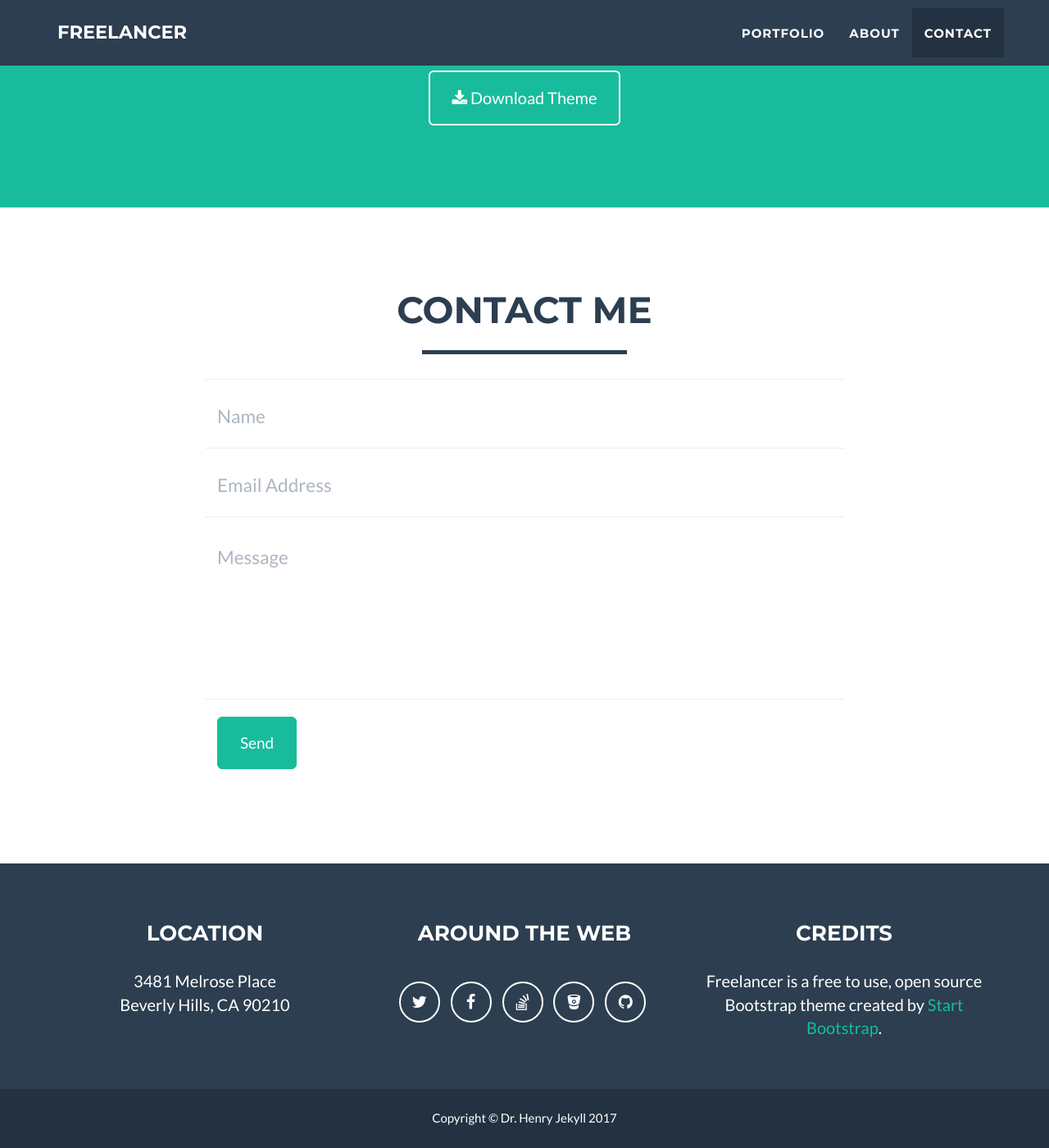
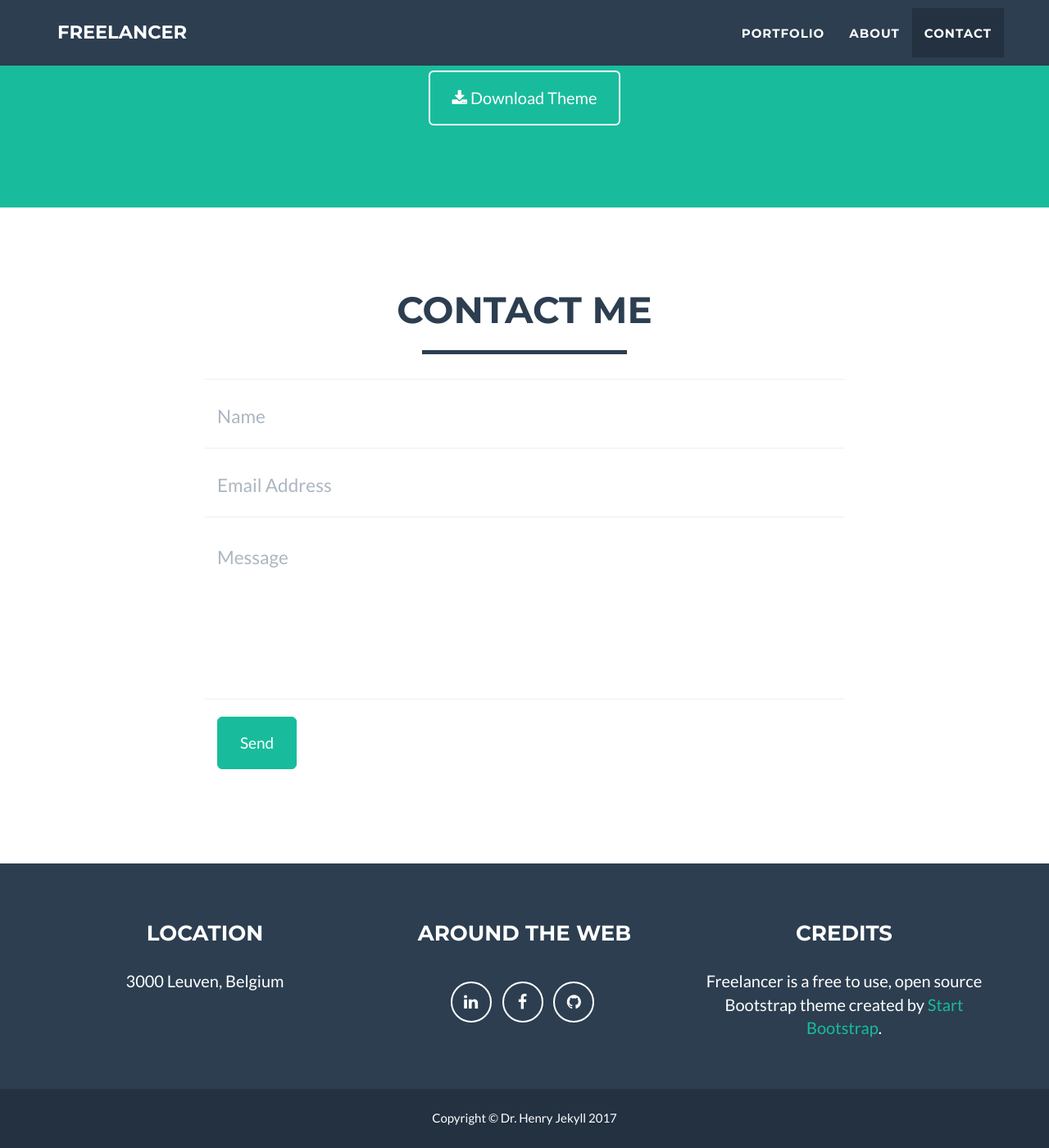
Before and after one commit to edloginova/edloginova.github.io, a Jekyll site: the page built from index.html, in a window 1280 px wide and 1400 px high, scrolled down 1985 px. Shown: the whole window at 82% size. Built offline with Jekyll 4.4.1, drawn with Linux system fonts in a browser that asks for light colours.

Commit message:
experimenting further

```diff
--- a/_config.yml
+++ b/_config.yml
@@ -38,21 +38,16 @@ footer:
 
 # Social networks usernames (many more available: google-plus, flickr, dribbble, pinterest, instagram, tumblr, linkedin, etc.)
 social:
-  - title: twitter
-    url: http://twitter.com/jekyllrb
+  - title: linkedin
+    url: https://www.linkedin.com/in/edloginova/
   - title: facebook
-    url:
-  - title: stack-overflow
-    url: http://stackoverflow.com/questions/tagged/jekyll
-  - title: bitbucket
-    url: http://bitbucket.org/jekyll
+    url: https://www.facebook.com/jekaterina.ld
   - title: github
-    url: http://github.com/jekyll
+    url: https://github.com/JoeAlato
 
 # Postal address (add as many lines as necessary)
 address:
-  - line: 3481 Melrose Place
-  - line: Beverly Hills, CA 90210
+  - line: 3000 Leuven, Belgium
 
 # Credits content
 credits: 'Freelancer is a free to use, open source Bootstrap theme created by <a href="http://startbootstrap.com">Start Bootstrap</a>.'
--- a/_includes/css/main.css
+++ b/_includes/css/main.css
@@ -211,7 +211,7 @@ section.success {
     width: 100%;
     height: 100%;
     opacity: 0;
-    background: rgba({{ site.color.primary-rgb }},.9);
+    background: rgba({{ #000 }},.9);
     -webkit-transition: all ease .5s;
     -moz-transition: all ease .5s;
     transition: all ease .5s;
```
